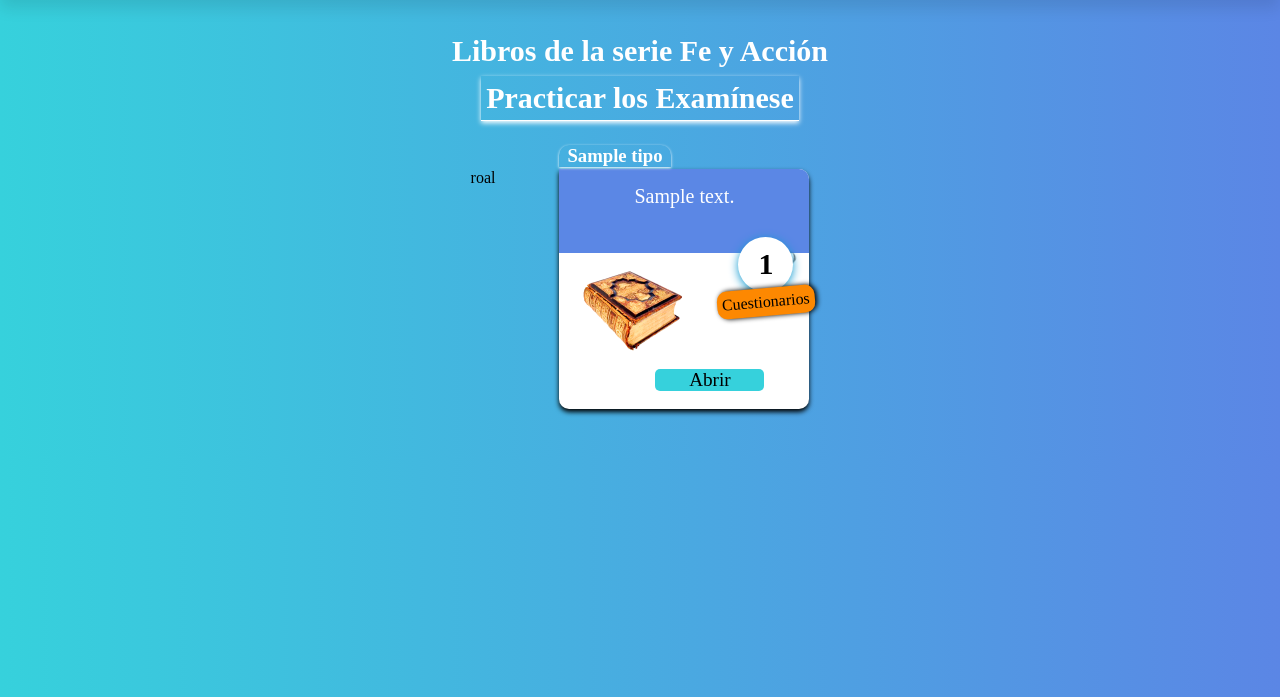
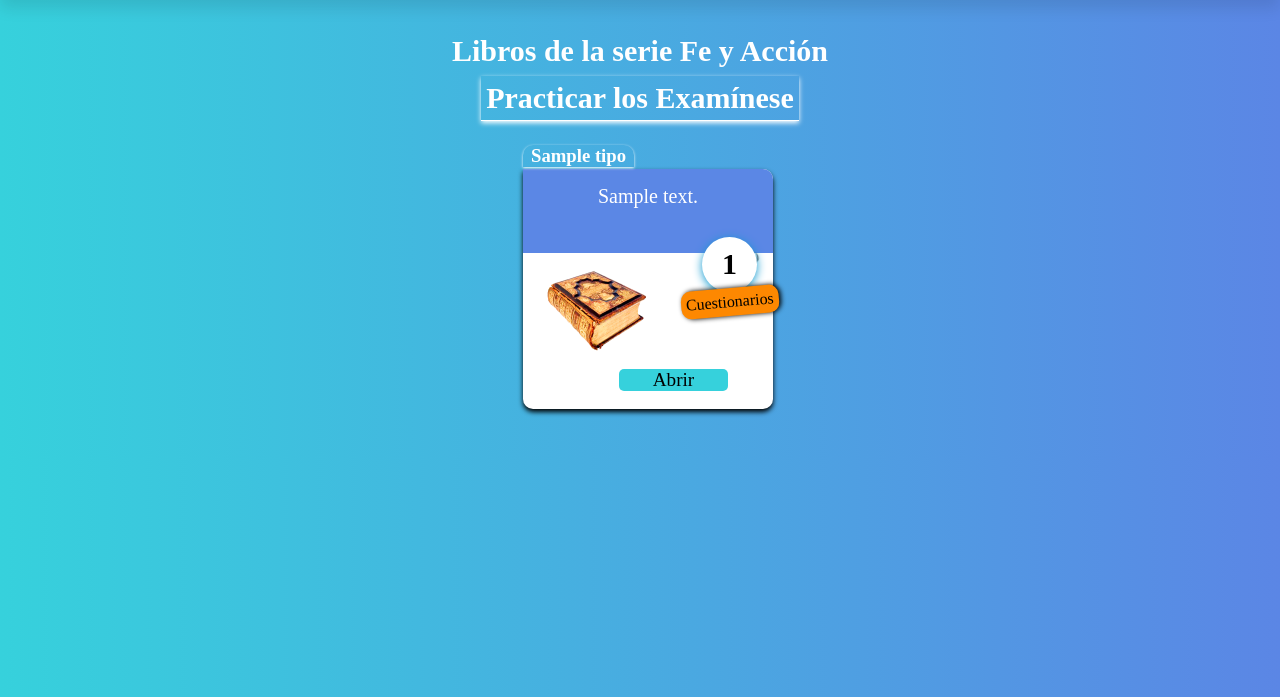
Before and after one commit to roalfrank/examineseFyA, a Django app: page / in a window 1280 px wide. Shown: the part 46-743 px from the top of the page. Run offline with Django 4.2, Linux system fonts and the light colour scheme; a user stored in the database is signed in; tables that the repository leaves empty hold one stand-in row (values such as "Sample post").

Commit message:
probando mas a pythonanywhere

```diff
--- a/examinese/templates/principal.html
+++ b/examinese/templates/principal.html
@@ -3,7 +3,6 @@
 {%block css%}<link rel="stylesheet" href="{% static 'css/principal.css' %}">{%endblock%}
 {%block container%}
     <section class='capitulos'>
-        roal
         {% for tipo in tipos %}
         <div class="card">
                 <div class="card-header {% if forloop.counter|divisibleby:2%}bg-orange{%endif%}">
```
